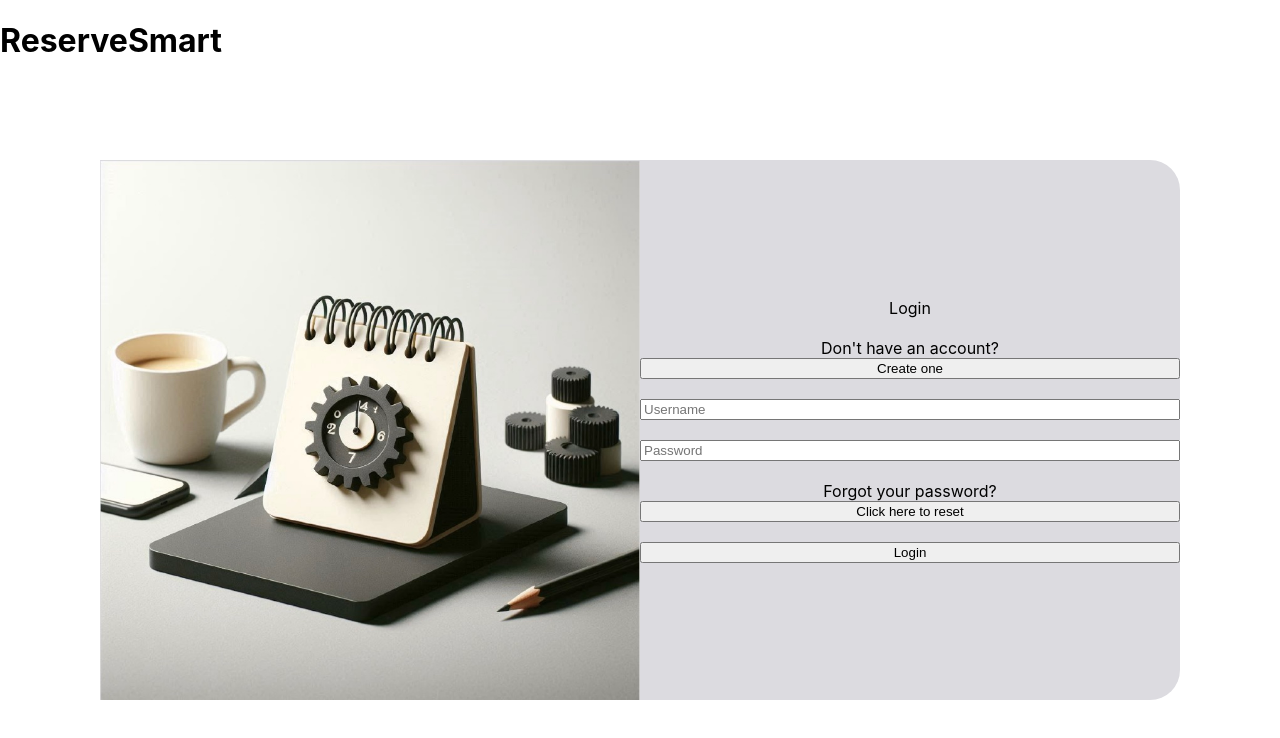
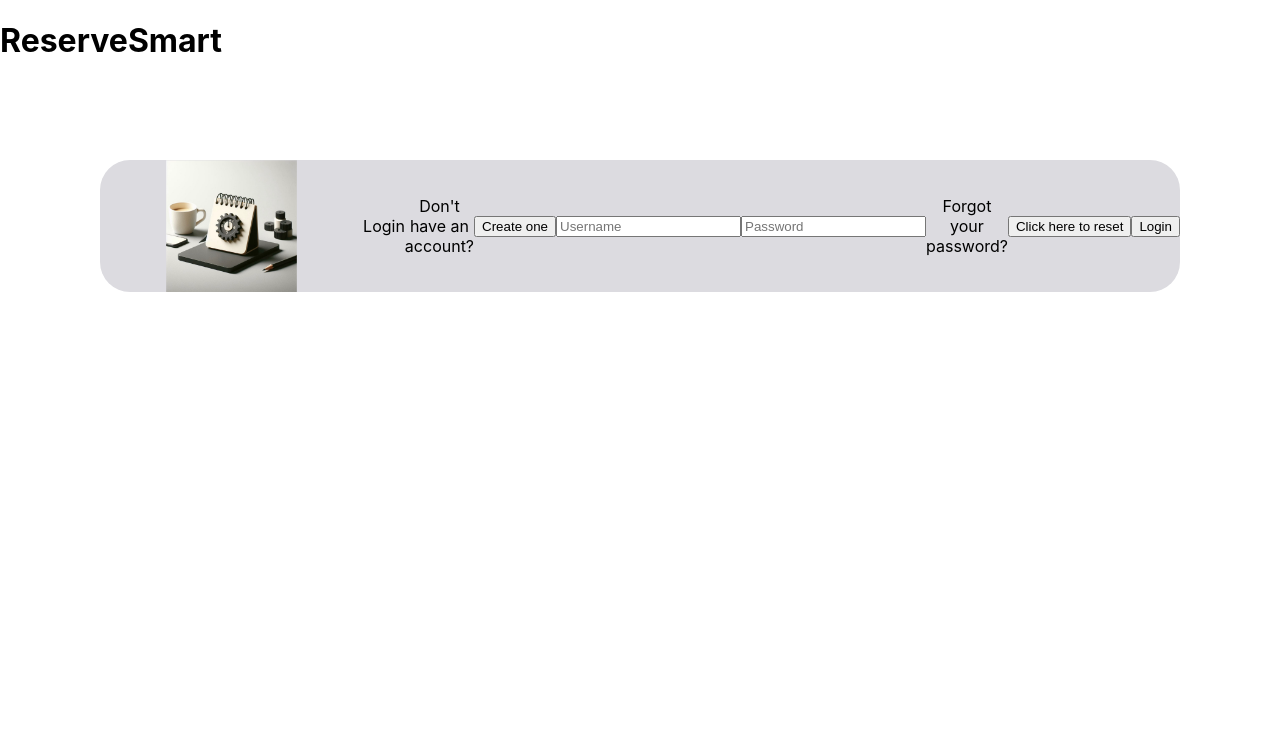
Before and after one commit to FarisAlamoudi/BigProject, a React (Create React App) app in the folder frontend/: page / in a window 1280 px wide. Shown: the top 738 px of the page. Built offline with nearby package versions, Linux system fonts and the light colour scheme.

Commit message:
Update App.css

```diff
--- a/frontend/src/App.css
+++ b/frontend/src/App.css
@@ -56,15 +56,15 @@
 }
 
 .loginImage img {
-  max-width: 100%;
+  max-width: 50%;
   height: auto;
 }
 
 .loginForm {
   flex: 1;
   display: flex;
-  flex-direction: column;
-  /*align-items: center;  Center horizontally */
+  /* flex-direction: column; */
+  align-items: center; /* Center horizontally */
   justify-content: center; /* Center vertically */
   text-align: center;
 }
```
